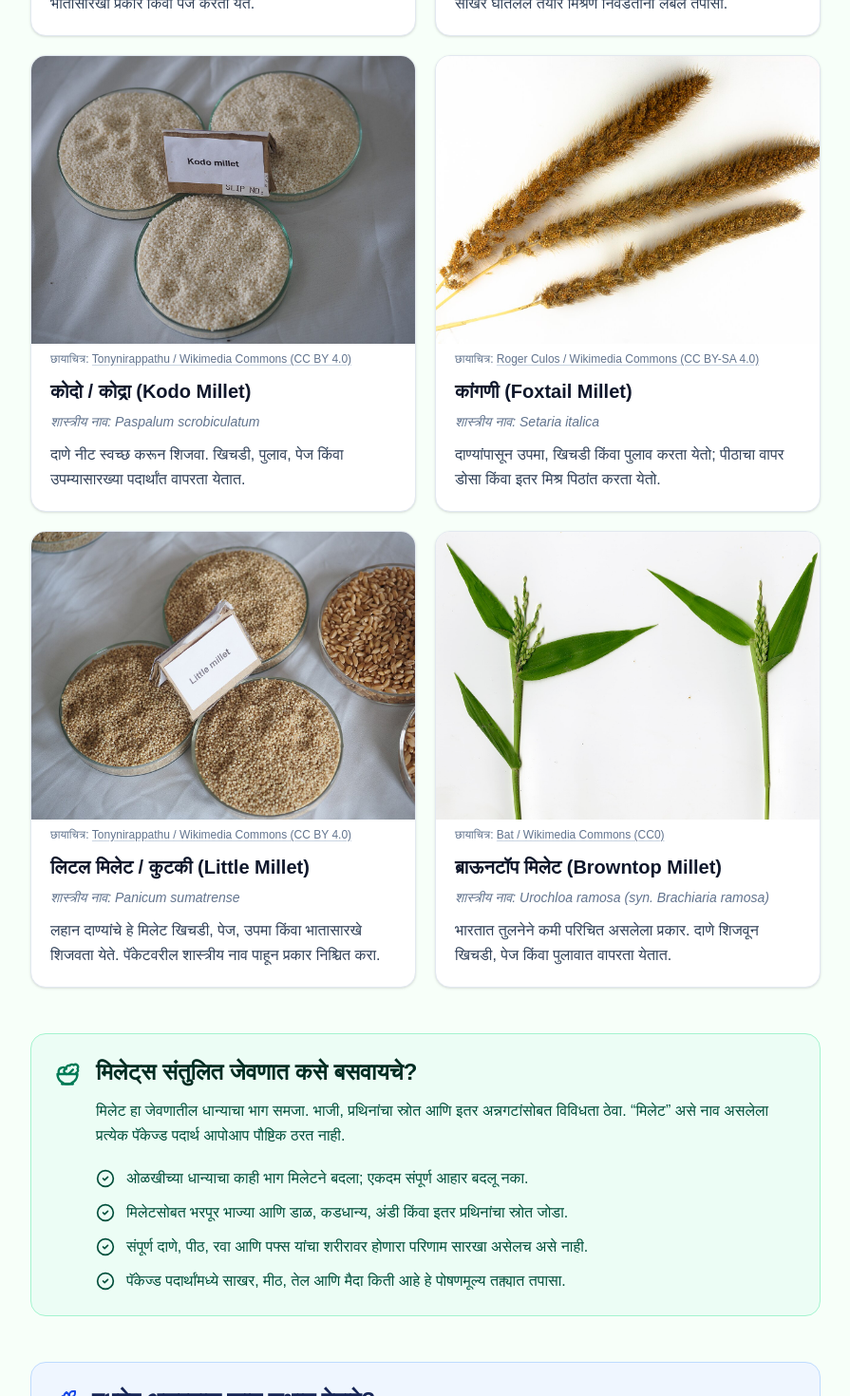
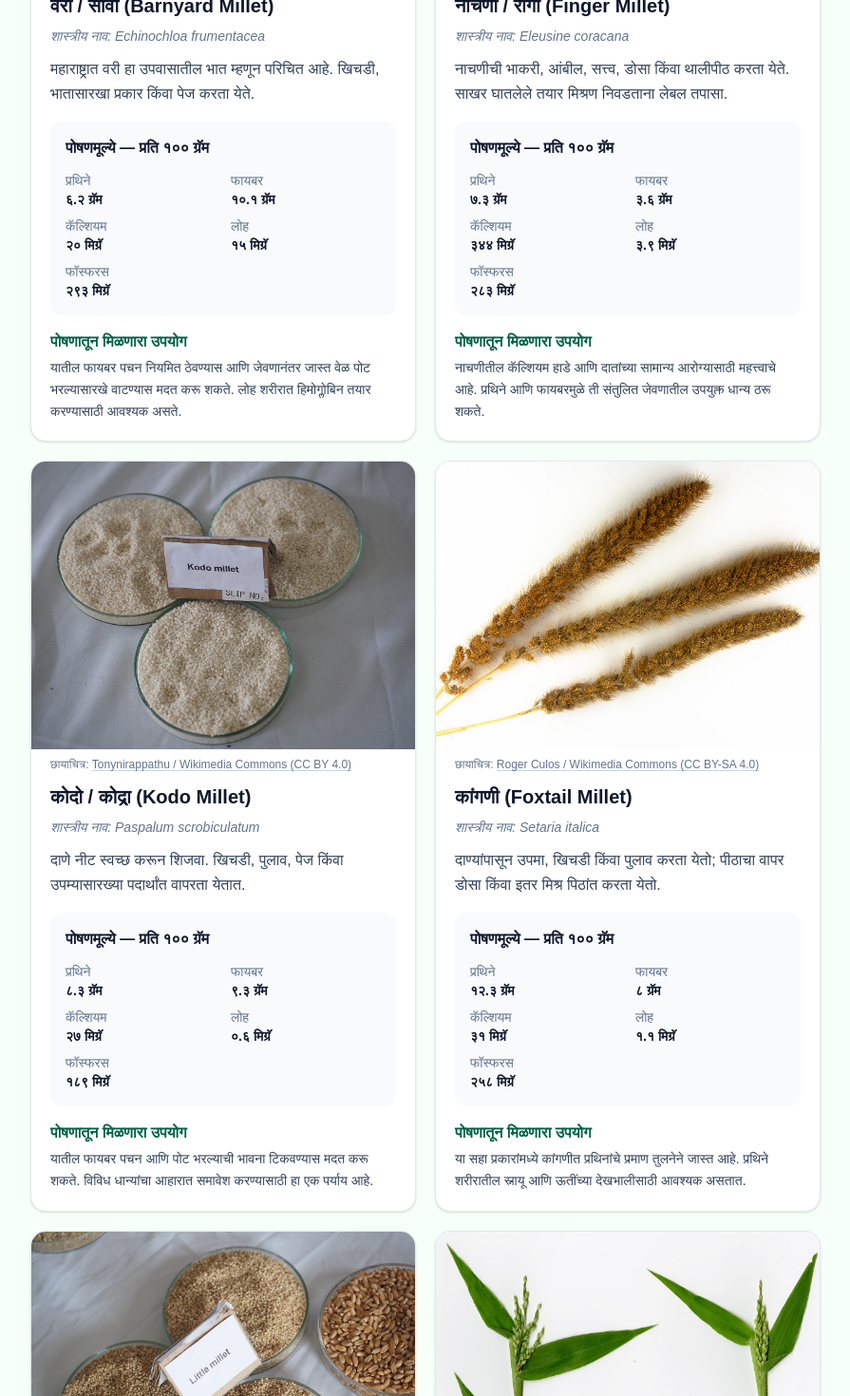
Before and after one commit to nilviraj/HealthyCommunity, a Next.js app: page /millets in a window 1280 px wide. Shown: the part 1160-2630 px from the top of the page at 95% size, without its empty margins (192-1087 px from the left). Built offline with nearby package versions, Linux system fonts and the light colour scheme; no server answers.

Commit message:
Add sourced nutrition values and benefits for each millet

```diff
--- a/src/app/millets/page.tsx
+++ b/src/app/millets/page.tsx
@@ -28,6 +28,8 @@ const milletHighlights = [
     imageCredit: "Roger Culos / Wikimedia Commons (CC BY-SA 4.0)",
     imageSource: "https://commons.wikimedia.org/wiki/File:Echinochloa_frumentacea_MHNT.BOT.2013.22.37.jpg",
     uses: "महाराष्ट्रात वरी हा उपवासातील भात म्हणून परिचित आहे. खिचडी, भातासारखा प्रकार किंवा पेज करता येते.",
+    benefit: "यातील फायबर पचन नियमित ठेवण्यास आणि जेवणानंतर जास्त वेळ पोट भरल्यासारखे वाटण्यास मदत करू शकते. लोह शरीरात हिमोग्लोबिन तयार करण्यासाठी आवश्यक असते.",
+    nutrition: { protein: "६.२ ग्रॅम", fibre: "१०.१ ग्रॅम", calcium: "२० मिग्रॅ", iron: "१५ मिग्रॅ", phosphorus: "२९३ मिग्रॅ" },
   },
   {
     title: "नाचणी / रागी (Finger Millet)",
@@ -37,6 +39,8 @@ const milletHighlights = [
     imageCredit: "Roger Culos / Wikimedia Commons (CC BY-SA 4.0)",
     imageSource: "https://commons.wikimedia.org/wiki/File:Eleusine_coracana_MHNT.BOT.2015.34.17.jpg",
     uses: "नाचणीची भाकरी, आंबील, सत्त्व, डोसा किंवा थालीपीठ करता येते. साखर घातलेले तयार मिश्रण निवडताना लेबल तपासा.",
+    benefit: "नाचणीतील कॅल्शियम हाडे आणि दातांच्या सामान्य आरोग्यासाठी महत्त्वाचे आहे. प्रथिने आणि फायबरमुळे ती संतुलित जेवणातील उपयुक्त धान्य ठरू शकते.",
+    nutrition: { protein: "७.३ ग्रॅम", fibre: "३.६ ग्रॅम", calcium: "३४४ मिग्रॅ", iron: "३.९ मिग्रॅ", phosphorus: "२८३ मिग्रॅ" },
   },
   {
     title: "कोदो / कोद्रा (Kodo Millet)",
@@ -46,6 +50,8 @@ const milletHighlights = [
     imageCredit: "Tonynirappathu / Wikimedia Commons (CC BY 4.0)",
     imageSource: "https://commons.wikimedia.org/wiki/File:Kodo_Millet.jpg",
     uses: "दाणे नीट स्वच्छ करून शिजवा. खिचडी, पुलाव, पेज किंवा उपम्यासारख्या पदार्थांत वापरता येतात.",
+    benefit: "यातील फायबर पचन आणि पोट भरल्याची भावना टिकवण्यास मदत करू शकते. विविध धान्यांचा आहारात समावेश करण्यासाठी हा एक पर्याय आहे.",
+    nutrition: { protein: "८.३ ग्रॅम", fibre: "९.३ ग्रॅम", calcium: "२७ मिग्रॅ", iron: "०.६ मिग्रॅ", phosphorus: "१८९ मिग्रॅ" },
   },
   {
     title: "कांगणी (Foxtail Millet)",
@@ -55,6 +61,8 @@ const milletHighlights = [
     imageCredit: "Roger Culos / Wikimedia Commons (CC BY-SA 4.0)",
     imageSource: "https://commons.wikimedia.org/wiki/File:Setaria_italica_MHNT.BOT.2015.34.19.jpg",
     uses: "दाण्यांपासून उपमा, खिचडी किंवा पुलाव करता येतो; पीठाचा वापर डोसा किंवा इतर मिश्र पिठांत करता येतो.",
+    benefit: "या सहा प्रकारांमध्ये कांगणीत प्रथिनांचे प्रमाण तुलनेने जास्त आहे. प्रथिने शरीरातील स्नायू आणि ऊतींच्या देखभालीसाठी आवश्यक असतात.",
+    nutrition: { protein: "१२.३ ग्रॅम", fibre: "८ ग्रॅम", calcium: "३१ मिग्रॅ", iron: "१.१ मिग्रॅ", phosphorus: "२५८ मिग्रॅ" },
   },
   {
     title: "लिटल मिलेट / कुटकी (Little Millet)",
@@ -64,6 +72,8 @@ const milletHighlights = [
     imageCredit: "Tonynirappathu / Wikimedia Commons (CC BY 4.0)",
     imageSource: "https://commons.wikimedia.org/wiki/File:Little_Millet.jpg",
     uses: "लहान दाण्यांचे हे मिलेट खिचडी, पेज, उपमा किंवा भातासारखे शिजवता येते. पॅकेटवरील शास्त्रीय नाव पाहून प्रकार निश्चित करा.",
+    benefit: "यातील प्रथिने, फायबर आणि लोह रोजच्या आहारातील पोषक विविधता वाढवू शकतात. फायबर पचनासाठी उपयुक्त ठरते.",
+    nutrition: { protein: "७.७ ग्रॅम", fibre: "७.६ ग्रॅम", calcium: "१७ मिग्रॅ", iron: "९.३ मिग्रॅ", phosphorus: "२०७ मिग्रॅ" },
   },
   {
     title: "ब्राऊनटॉप मिलेट (Browntop Millet)",
@@ -73,6 +83,8 @@ const milletHighlights = [
     imageCredit: "Bat / Wikimedia Commons (CC0)",
     imageSource: "https://commons.wikimedia.org/wiki/File:Brachiaria_ramosa_from_Ambanja,_Madagascar.jpg",
     uses: "भारतात तुलनेने कमी परिचित असलेला प्रकार. दाणे शिजवून खिचडी, पेज किंवा पुलावात वापरता येतात.",
+    benefit: "यातील प्रथिने शरीराच्या ऊतींच्या देखभालीसाठी, तर फायबर पचन आणि पोट भरल्याची भावना टिकवण्यासाठी उपयुक्त ठरू शकते.",
+    nutrition: { protein: "८.९८ ग्रॅम", fibre: "७.३ ग्रॅम", calcium: "२८ मिग्रॅ", iron: "७.७२ मिग्रॅ", phosphorus: "२७६ मिग्रॅ" },
   },
 ];
 
@@ -125,6 +137,9 @@ export default function MilletsPage() {
 
       <section className="mt-12">
         <h2 className="text-3xl font-bold text-slate-900 dark:text-white">मिलेट्सचे प्रमुख प्रकार</h2>
+        <div className="mt-4 rounded-2xl border border-blue-200 bg-blue-50 p-4 text-sm leading-relaxed text-blue-900 dark:border-blue-900 dark:bg-blue-950/30 dark:text-blue-200">
+          खालील पोषणमूल्ये <strong>प्रति १०० ग्रॅम कच्च्या धान्यासाठी</strong> आहेत. प्रकार, हवामान, प्रक्रिया आणि ब्रँडनुसार प्रत्यक्ष मूल्ये बदलू शकतात. शिजवलेल्या १०० ग्रॅममधील मूल्ये पाण्यामुळे यापेक्षा वेगळी असतात.
+        </div>
         <div className="mt-6 grid gap-5 sm:grid-cols-2">
           {milletHighlights.map((item) => (
             <article key={item.title} className="overflow-hidden rounded-2xl border border-slate-200 bg-white shadow-sm dark:border-slate-700 dark:bg-slate-900">
@@ -143,6 +158,20 @@ export default function MilletsPage() {
                 <h3 className="text-xl font-semibold text-slate-900 dark:text-white">{item.title}</h3>
                 <p className="mt-2 text-sm italic text-slate-500 dark:text-slate-400">शास्त्रीय नाव: {item.botanicalName}</p>
                 <p className="mt-3 leading-relaxed text-slate-700 dark:text-slate-300">{item.uses}</p>
+                <div className="mt-4 rounded-xl bg-slate-50 p-4 dark:bg-slate-800/70">
+                  <h4 className="font-semibold text-slate-900 dark:text-white">पोषणमूल्ये — प्रति १०० ग्रॅम</h4>
+                  <dl className="mt-3 grid grid-cols-2 gap-x-4 gap-y-2 text-sm">
+                    <div><dt className="text-slate-500 dark:text-slate-400">प्रथिने</dt><dd className="font-semibold text-slate-900 dark:text-white">{item.nutrition.protein}</dd></div>
+                    <div><dt className="text-slate-500 dark:text-slate-400">फायबर</dt><dd className="font-semibold text-slate-900 dark:text-white">{item.nutrition.fibre}</dd></div>
+                    <div><dt className="text-slate-500 dark:text-slate-400">कॅल्शियम</dt><dd className="font-semibold text-slate-900 dark:text-white">{item.nutrition.calcium}</dd></div>
+                    <div><dt className="text-slate-500 dark:text-slate-400">लोह</dt><dd className="font-semibold text-slate-900 dark:text-white">{item.nutrition.iron}</dd></div>
+                    <div><dt className="text-slate-500 dark:text-slate-400">फॉस्फरस</dt><dd className="font-semibold text-slate-900 dark:text-white">{item.nutrition.phosphorus}</dd></div>
+                  </dl>
+                </div>
+                <div className="mt-4">
+                  <h4 className="font-semibold text-emerald-800 dark:text-emerald-300">पोषणातून मिळणारा उपयोग</h4>
+                  <p className="mt-1 text-sm leading-relaxed text-slate-700 dark:text-slate-300">{item.benefit}</p>
+                </div>
               </div>
             </article>
           ))}
@@ -185,6 +214,7 @@ export default function MilletsPage() {
         <h2 className="text-2xl font-bold text-slate-900 dark:text-white">संदर्भ</h2>
         <ul className="mt-4 list-disc space-y-3 pl-6 text-slate-700 dark:text-slate-300">
           <li><a className="underline underline-offset-4 hover:text-emerald-700" href="https://nin.res.in/dietaryguidelines/pdfjs/locale/DGI_2024.pdf" target="_blank" rel="noreferrer">ICMR–National Institute of Nutrition: Dietary Guidelines for Indians, 2024</a></li>
+          <li><a className="underline underline-offset-4 hover:text-emerald-700" href="https://www.frontiersin.org/journals/nutrition/articles/10.3389/fnut.2024.1346869/full" target="_blank" rel="noreferrer">Frontiers in Nutrition: आठ प्रकारच्या मिलेट्सची पोषणमूल्ये, 2024</a></li>
           <li><a className="underline underline-offset-4 hover:text-emerald-700" href="https://www.fao.org/millets-2023/en" target="_blank" rel="noreferrer">Food and Agriculture Organization: International Year of Millets</a></li>
         </ul>
         <p className="mt-4 text-sm text-slate-500 dark:text-slate-400">माहिती अद्ययावत: १९ सप्टेंबर २०२६</p>
```
